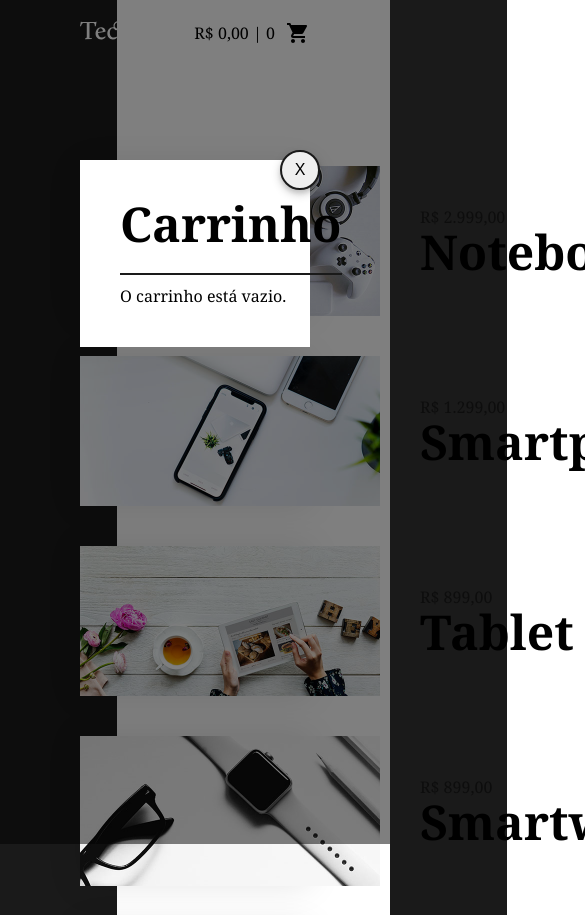
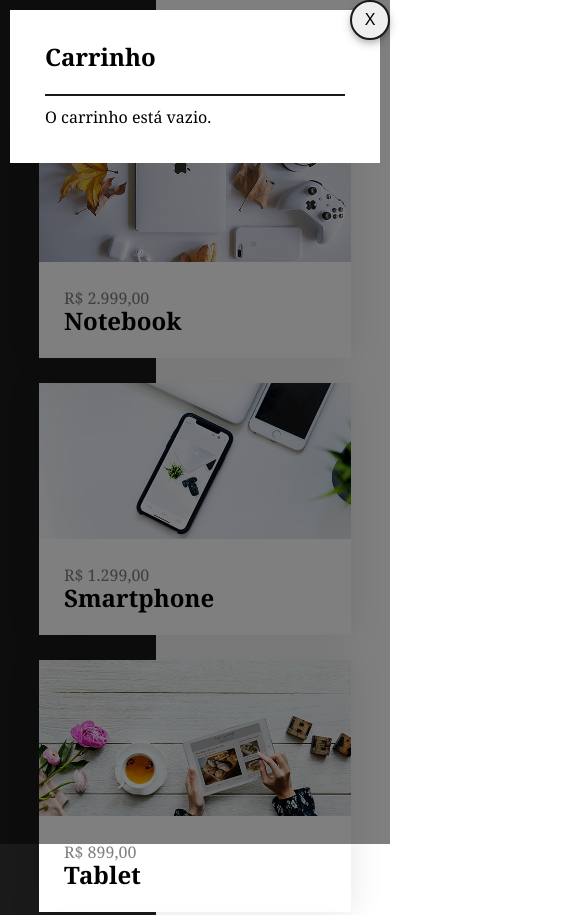
Before and after one commit to Keemluvr/techno, a plain HTML site: page index.html in a window 390 px wide. Shown: the top 915 px of the page, 585 px wide, since content can reach past the window. Drawn offline with Linux system fonts and the light colour scheme; files whose address does not match are found by name.

Commit message:
✨ Responsividade terminada

```diff
--- a/style/components/titulo.css
+++ b/style/components/titulo.css
@@ -2,3 +2,9 @@
     font-size: var(--font-size-large);
     line-height: 1;
 }
+
+@media screen and (max-width: 900px) {
+    .titulo {
+        font-size: var(--font-size-smaller);
+    }
+}
--- a/style/containers/carrinho.css
+++ b/style/containers/carrinho.css
@@ -50,3 +50,10 @@
     margin-left: auto;
     padding: var(--gap-tiny) var(--gap-smaller);
 }
+
+@media screen and (max-width: 900px) {
+    /* modal do carrinho */
+    .carrinho_modal .carrinho_container {
+        padding: var(--gap-smaller) !important;
+    }
+}
--- a/style/containers/modal.css
+++ b/style/containers/modal.css
@@ -112,3 +112,55 @@
 .modal .avaliacao > .avaliacao_usuario {
     font-weight: bold;
 }
+
+@media screen and (max-width: 900px) {
+    .modal {
+        padding: var(--gap-tiny);
+    }
+
+    /* container da modal */
+    .modal .modal_container {
+        gap: var(--gap-smaller);
+        background: var(--color-secondary) !important;
+        padding: var(--gap-tiny) 0 !important;
+        margin: 0;
+    }
+
+    /* container da imagem do produto na modal */
+    .modal .modal_img {
+        grid-row: 2;
+        margin-top: 0;
+        height: 50vh;
+        overflow: hidden;
+        position: relative;
+    }
+
+    /* imagem do produto na modal */
+    .modal .modal_img > img {
+        max-width: 100%;
+        max-width: initial;
+        height: 100vh;
+        left: 0;
+        right: 0;
+        margin: auto;
+        position: absolute;
+        transform: translate(0%,-15%);
+    }
+
+    /* dados do produto na modal */
+    .modal .modal_dados {
+        grid-column: 1;
+        padding: var(--gap-tiny);
+    }
+
+    /* botão na modal */
+    .modal .modal_btn {
+        margin-top: var(--gap-smaller) !important;
+    }
+
+    /* avaliacao do produto na modal */
+    .modal .avaliacoes {
+        grid-column: 1;
+        padding: var(--gap-tiny);
+    }
+}
--- a/style/containers/produtos.css
+++ b/style/containers/produtos.css
@@ -4,7 +4,7 @@
 }
 
 /* produto */
-.produtos > .produto {
+.produtos .produto {
     display: flex;
     align-items: center;
     margin-bottom: var(--gap-small);
@@ -23,3 +23,28 @@
 .produtos .produto_preco {
     color: var(--color-primary-light);
 }
+
+@media screen and (max-width: 900px) {
+    .produtos {
+        margin-top: var(--gap-small);
+    }
+
+    /* produto */
+    .produtos .produto {
+        flex-direction: column;
+        align-items: flex-start;
+        max-width: 80vw;
+        margin: var(--gap-smaller) auto;
+    }
+
+    /* dados do produto */
+    .produtos .produto_info {
+        padding: var(--gap-smaller);
+    }
+
+    /* imagem do produto */
+    .produtos .produto_img {
+        max-width: 100%;
+    }
+
+}
--- a/style/generic/reset.css
+++ b/style/generic/reset.css
@@ -1,5 +1,5 @@
 * {
-    box-sizing: border-box;
+    box-sizing: border-box !important;
 }
 
 body, h1, h2, ul, li, p {
@@ -23,3 +23,17 @@ ul {
 #app {
     padding: 0 var(--gap-medium);
 }
+
+@media screen and (max-width: 900px) {
+    body {
+        background: linear-gradient(
+            to right,
+            var(--color-primary) 40%,
+            var(--color-secondary) 40%
+            );
+    }
+
+    #app {
+        padding: 0 var(--gap-tiny);
+    }
+}
--- a/style/settings/font.css
+++ b/style/settings/font.css
@@ -6,6 +6,7 @@
 
     /* tamanho */
     --font-size-small: 1rem;
+    --font-size-smaller: 1.5rem;
     --font-size-normal: 1.75rem;
     --font-size-large: 3rem;
 }
```
Also changed, not shown: style/settings/all.css (line endings or trailing spaces).
